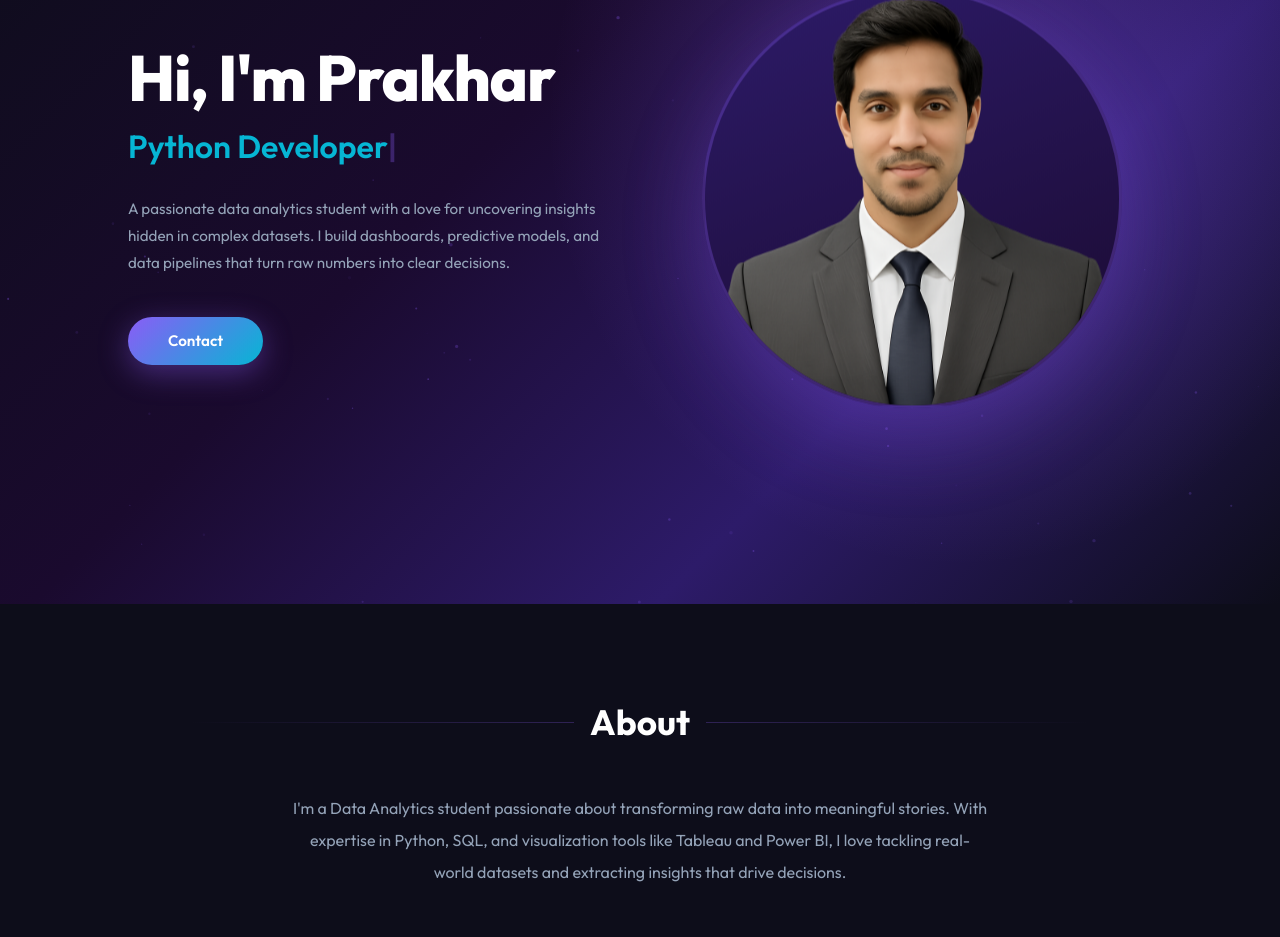
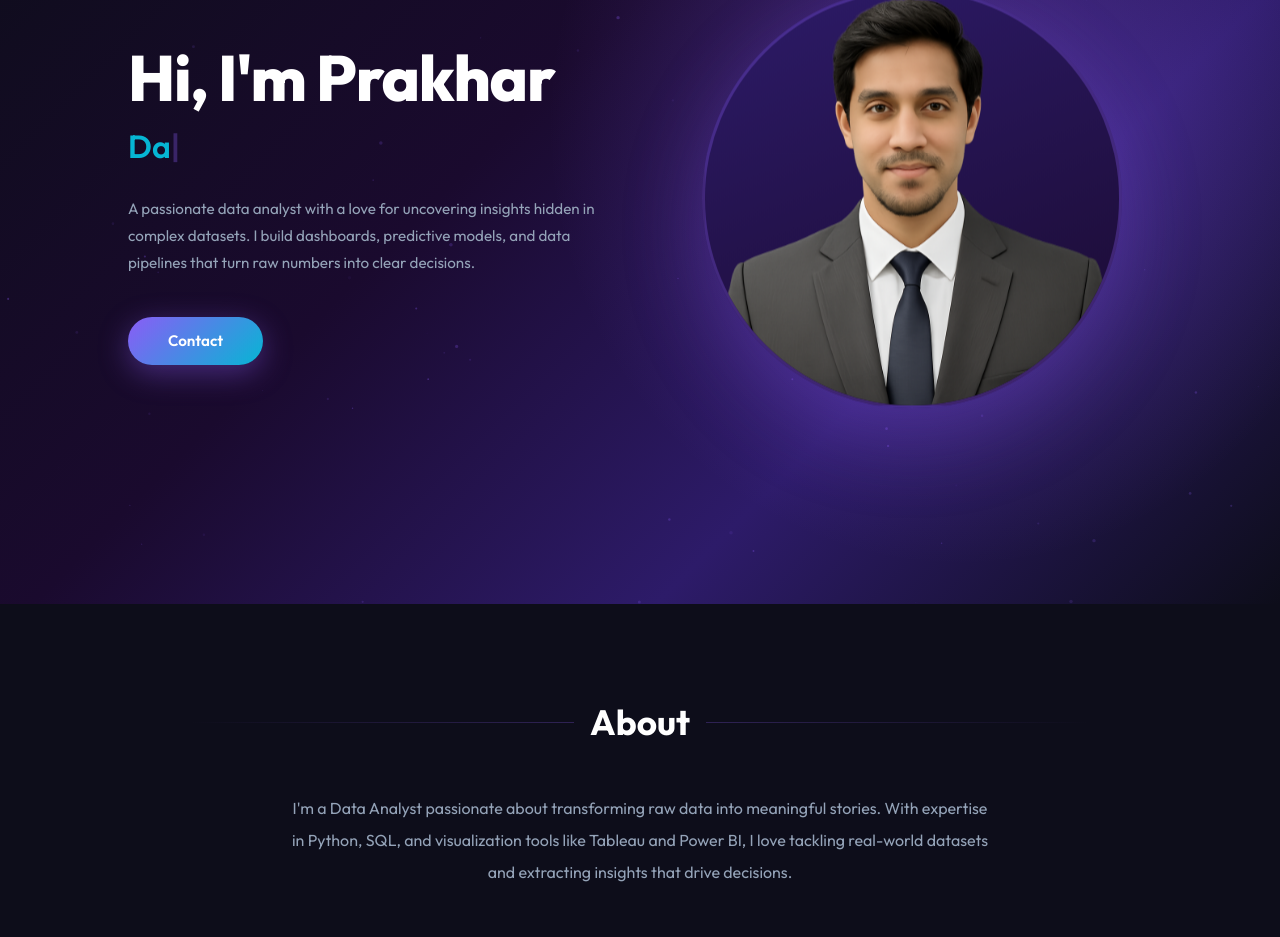
Before and after one commit to prakhar-shukla-ds/my-portfolio, a React (Vite) app: page / in a window 1280 px wide. Shown: the part 196-1133 px from the top of the page. Built offline with nearby package versions, Linux system fonts and the light colour scheme.

Commit message:
Update App.jsx

```diff
--- a/src/App.jsx
+++ b/src/App.jsx
@@ -20,7 +20,7 @@ const SKILLS = [
 
 const NAV_LINKS = ["HOME", "ABOUT", "WORK", "CONTACT"];
 const CHARS = "ABCDEFGHIJKLMNOPQRSTUVWXYZabcdefghijklmnopqrstuvwxyz0123456789@#$%";
-const TYPEWRITER_TEXTS = ["Data Analytics Student.", "Python Developer.", "Data Visualizer.", "Insight Hunter.", "SQL Expert."];
+const TYPEWRITER_TEXTS = ["Data Analyst.", "Python Developer.", "Data Visualizer.", "Insight Hunter.", "SQL Expert."];
 
 // Detect touch/pointer type
 const isTouchDevice = () => typeof window !== "undefined" && window.matchMedia("(pointer: coarse)").matches;
@@ -372,7 +372,7 @@ export default function Portfolio() {
               {typed}<span style={{ animation:"blink 1s infinite", color:"#8b5cf6" }}>|</span>
             </h2>
             <p style={{ color: dark?"#94a3b8":"#64748b", lineHeight:1.8, fontSize:"clamp(0.85rem, 2.5vw, 0.95rem)", maxWidth:"480px", marginBottom:"2.5rem", animation:"pageLoad 1s 0.3s ease both", opacity:0, animationFillMode:"forwards" }}>
-              A passionate data analytics student with a love for uncovering insights hidden in complex datasets. I build dashboards, predictive models, and data pipelines that turn raw numbers into clear decisions.
+              A passionate data analyst with a love for uncovering insights hidden in complex datasets. I build dashboards, predictive models, and data pipelines that turn raw numbers into clear decisions.
             </p>
             <div className="hero-text-cta" style={{ display:"flex", animation:"pageLoad 1s 0.5s ease both", opacity:0, animationFillMode:"forwards" }}>
               <button onClick={() => scrollTo("contact")} style={{ background:"linear-gradient(135deg, #8b5cf6, #06b6d4)", color:"#fff", border:"none", borderRadius:"30px", padding:"0.9rem 2.5rem", fontFamily:"'Outfit',sans-serif", fontWeight:600, fontSize:"0.95rem", boxShadow:"0 8px 30px rgba(139,92,246,0.4)", transition:"all 0.3s", WebkitTapHighlightColor:"transparent" }}
@@ -412,7 +412,7 @@ export default function Portfolio() {
             <div style={{ flex:1, height:"1px", background:"linear-gradient(to left, transparent, #8b5cf644)" }} />
           </div>
           <p style={{ color: dark?"#94a3b8":"#64748b", lineHeight:2, fontSize:"clamp(0.88rem, 2.5vw, 1rem)", maxWidth:"700px", margin:"0 auto 3rem" }}>
-            I'm a Data Analytics student passionate about transforming raw data into meaningful stories. With expertise in Python, SQL, and visualization tools like Tableau and Power BI, I love tackling real-world datasets and extracting insights that drive decisions.
+            I'm a Data Analyst passionate about transforming raw data into meaningful stories. With expertise in Python, SQL, and visualization tools like Tableau and Power BI, I love tackling real-world datasets and extracting insights that drive decisions.
           </p>
           <div className="skills-grid" style={{ display:"grid", gridTemplateColumns:"1fr 1fr", gap:"0 3rem", textAlign:"left", marginBottom:"3rem" }}>
             {SKILLS.map(skill => <SkillBar key={skill.name} name={skill.name} level={skill.level} dark={dark} />)}
```
